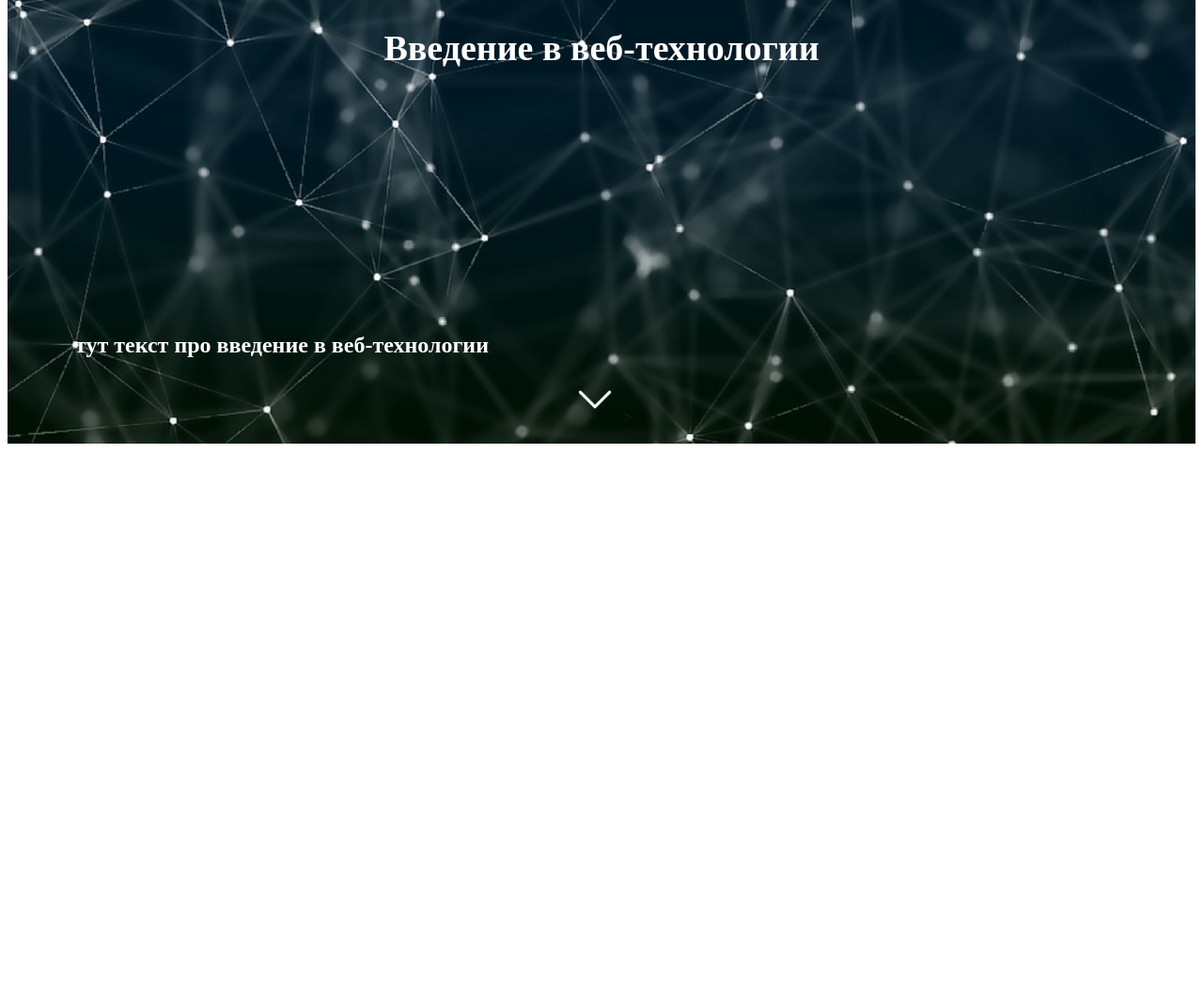
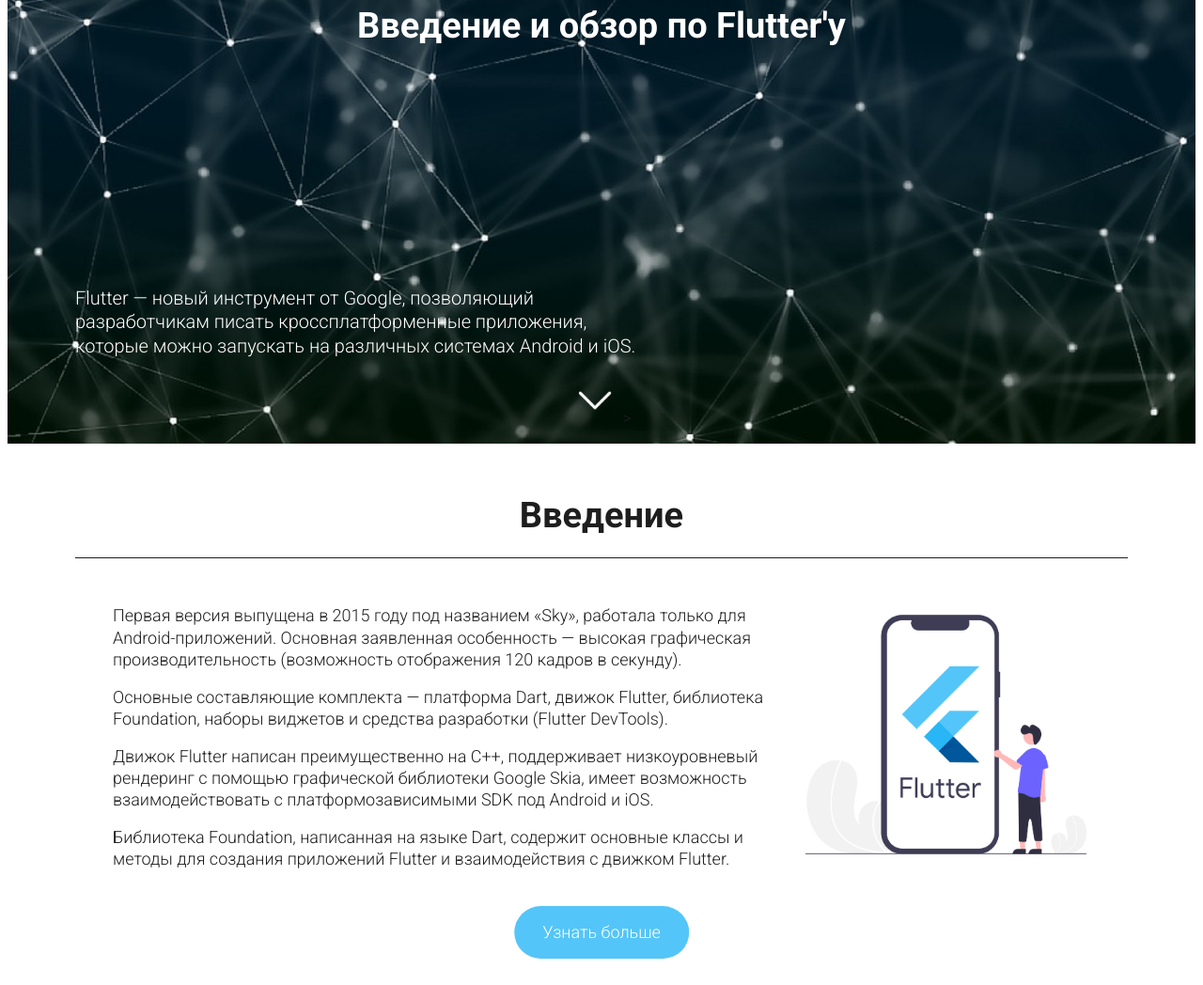
Before and after one commit to eosqq/test, a website built with webpack: page dist/index.html in a window 1280 px wide. Shown: the part 336-1384 px from the top of the page at 94% size. Before the commit the page ends 816 px from the top, so only its background shows below. Built offline with nearby package versions, Linux system fonts and the light colour scheme.

Commit message:
add introduction part

```diff
--- a/dist/css/style.css
+++ b/dist/css/style.css
@@ -9,6 +9,7 @@
     line-height: 140%;
     color: #1f1e1e;
     font-weight: 400;
+    font-family: 'Roboto', sans-serif;
 }
 
 a {
@@ -52,11 +53,10 @@
 }
 
 .header__date-info {
-    /* width: 60%; */
     font-size: 16px;
     line-height: 130%;
     color: #fff;
-    font-weight: 700;
+    font-weight: 600;
 }
 
 .header__title {
@@ -68,14 +68,14 @@
 }
 
 .header__description {
-    font-weight: 700;
-    font-size: 24px;
+    font-weight: 500;
+    font-size: 20px;
     max-width: 600px;
     margin-bottom: 20px;
     color: #fff;
 }
 
-.header__arrow-link {
+.header__arrow {
     margin-bottom: 15px;
     text-align: center;
 }
@@ -85,3 +85,55 @@
     width: 50px;
     filter: invert(100);
 }
+
+.introduction {
+    background-repeat: no-repeat;
+    background-position: top center;
+    background-size: cover;
+}
+
+.introduction__title {
+    font-weight: 700;
+    font-size: 38px;
+    line-height: 130%;
+    text-align: center;
+    padding: 20px;
+    border-bottom: 1px solid #1f1e1e;
+}
+
+.introduction__content {
+    display: flex;
+    justify-content: space-between;
+    margin-bottom: 20px;
+}
+
+.logo-phone__img {
+    width: 100%;
+}
+
+.introduction__features {
+    font-size: 18px;
+    list-style-type: none;
+    line-height: 130%;
+    font-weight: 500;
+    color: #1f1e1e;
+}
+
+.introduction__btn {
+    display: inline-block;
+    font-size: 18px;
+    font-weight: 500;
+    color: #fff;
+    text-align: center;
+    padding: 15px 30px 15px;
+    background: rgb(84, 197, 248);
+    border-radius: 30px;
+    margin-bottom: 20px;
+    position: relative;
+    left: 50%;
+    transform: translate(-50%, 0);
+}
+
+.introduction__feature-1, .introduction__feature-2, .introduction__feature-3, .introduction__feature-4 {
+    margin-bottom: 16px;
+}
--- a/dist/index.html
+++ b/dist/index.html
@@ -7,6 +7,9 @@
     <title>Testing</title>
     <script src="./js/main.js"></script>
     <link rel="stylesheet" href="./css/style.css">
+    <link rel="preconnect" href="https://fonts.googleapis.com">
+    <link rel="preconnect" href="https://fonts.gstatic.com" crossorigin>
+    <link href="https://fonts.googleapis.com/css2?family=Roboto:wght@300;700&display=swap" rel="stylesheet">
 </head>
 <body>
     <header class="header">
@@ -24,16 +27,15 @@
                         <span>:</span>
                         <span id="timer-seconds">00</span>
                     </div>
-
                 </div>
                 <h1 class="header__title">
-                    Введение в веб-технологии
+                    Введение и обзор по Flutter'y
                 </h1>
                 <div class="header__content">
                     <p class="header__description">
-                        тут текст про введение в веб-технологии
+                        Flutter — новый инструмент от Google, позволяющий разработчикам писать кроссплатформенные приложения, которые можно запускать на различных системах Android и iOS.
                     </p>
-                    <div class="header__arrow-link">
+                    <div class="header__arrow">
                         <a class="header__arrow-link" href="#">
                             <img class="header__arrow-img" src="./img/down-arrow.png" alt=""> <!--указать путь к картинке-->>
                         </a>
@@ -42,5 +44,28 @@
             </div>
         </div>
     </header>
+    <div class="introduction">
+        <div class="container">
+            <h2 class="introduction__title">Введение</h2>
+            <div class="introduction__content">
+                <div class="introduction__content-left">
+                    <ul class="introduction__features">
+                        <li class="introduction__feature-1">Первая версия выпущена в 2015 году под названием «Sky», работала только для Android-приложений. Основная заявленная особенность — высокая графическая производительность (возможность отображения 120 кадров в секунду).</li>
+                        <li class="introduction__feature-2">Основные составляющие комплекта — платформа Dart, движок Flutter, библиотека Foundation, наборы виджетов и средства разработки (Flutter DevTools).</li>
+                        <li class="introduction__feature-3">Движок Flutter написан преимущественно на C++, поддерживает низкоуровневый рендеринг с помощью графической библиотеки Google Skia, имеет возможность взаимодействовать с платформозависимыми SDK под Android и iOS.</li>
+                        <li class="introduction__feature-4">Библиотека Foundation, написанная на языке Dart, содержит основные классы и методы для создания приложений Flutter и взаимодействия с движком Flutter.</li>
+                    </ul>
+                </div>
+                <div class="introduction__content-right">
+                    <a class="logo-phone" href="">
+                        <img class="logo-phone__img" src="./img/image-flutter.png" alt="">
+                    </a>
+                </div>
+            </div>
+                <a class="introduction__btn" href="https://surf.ru/flutter-iedinstviennaia-pravilnaia-krossplatforma/">
+                    Узнать больше
+                </a>
+        </div>
+    </div>
 </body>
 </html>
```
Also changed, not shown: dist/img/bg-2.jpg (added), dist/img/image-flutter.png (added), dist/img/introduction.png (added).
